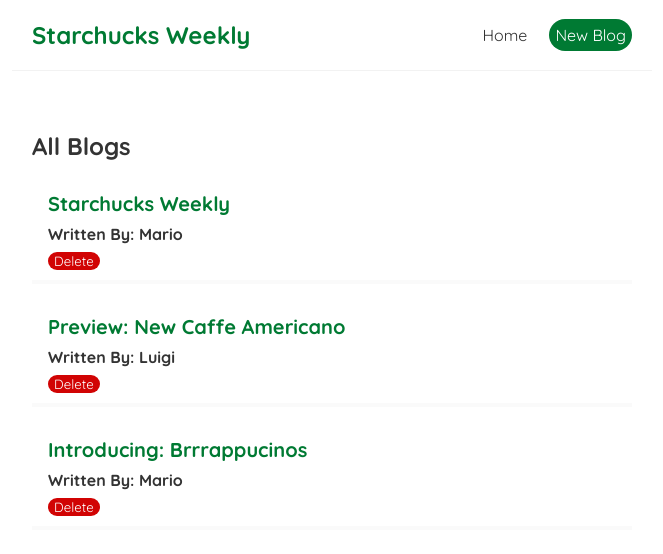
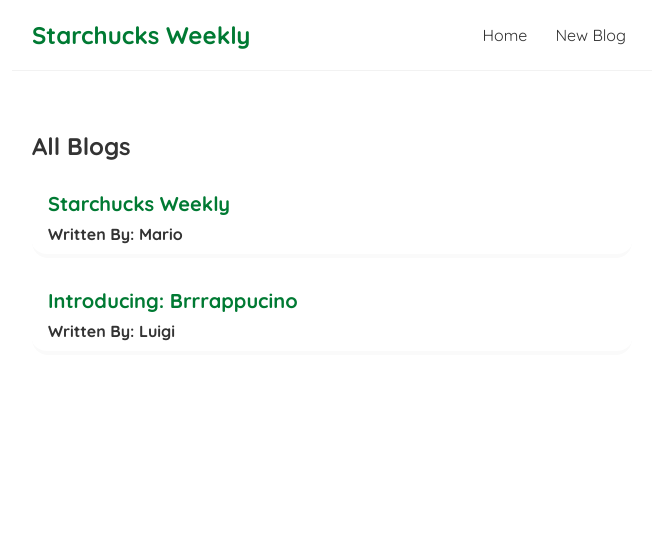
Before and after one commit to ghostly-developer/Starchucks-Blog, a React (Create React App) app: page / in a window 1280 px wide. Shown: the top 554 px of the page, without its empty margins (308-971 px from the left). Built offline with nearby package versions, Linux system fonts and the light colour scheme; data requests are answered from the project's data file.

Commit message:
Create Simple 'Database', Create Abort
Made a .json 'database' that stores all the blogs and made an abort function that will stop the fetch when switching to a new page.

```diff
--- /dev/null
+++ b/data/db.json
@@ -0,0 +1,16 @@
+{
+    "blogs": [
+      {
+        "title": "Starchucks Weekly",
+        "body": "Lorem ipsum dolor sit amet consectetur adipisicing elit. Atque recusandae rerum beatae sequi delectus, vitae a aspernatur sit quam dolorum dolor inventore saepe ipsam laboriosam accusamus, debitis odit quasi soluta nemo hic veniam est repellendus! Similique odio a minima repellat. Rem modi, fugit sed sunt, enim veritatis quo tempora commodi voluptate perferendis est quas soluta repellendus similique ab sint nam perspiciatis architecto debitis temporibus laudantium molestiae saepe, nostrum vitae? Atque quidem vero architecto, mollitia aliquid amet illo ipsum est reprehenderit possimus voluptates animi ex, cupiditate non libero, ullam quas corporis molestias veritatis! Aspernatur aliquam hic incidunt dolorum, odio dolore accusantium labore. Adipisci nesciunt provident ipsam natus dolor, officia quos deleniti ex eius explicabo veniam commodi, placeat soluta aliquam laudantium. Veniam atque fugiat reiciendis esse distinctio commodi recusandae. Optio exercitationem iusto molestias. Asperiores dolorum, voluptas ad est harum repellendus quis esse repudiandae ea ratione. Ea officia illo ducimus expedita similique mollitia.",
+        "author": "Mario",
+        "id": 1
+      },
+      {
+        "title": "Introducing: Brrrappucino",
+        "body": "Lorem ipsum dolor sit amet consectetur adipisicing elit. Atque recusandae rerum beatae sequi delectus, vitae a aspernatur sit quam dolorum dolor inventore saepe ipsam laboriosam accusamus, debitis odit quasi soluta nemo hic veniam est repellendus! Similique odio a minima repellat. Rem modi, fugit sed sunt, enim veritatis quo tempora commodi voluptate perferendis est quas soluta repellendus similique ab sint nam perspiciatis architecto debitis temporibus laudantium molestiae saepe, nostrum vitae? Atque quidem vero architecto, mollitia aliquid amet illo ipsum est reprehenderit possimus voluptates animi ex, cupiditate non libero, ullam quas corporis molestias veritatis! Aspernatur aliquam hic incidunt dolorum, odio dolore accusantium labore. Adipisci nesciunt provident ipsam natus dolor, officia quos deleniti ex eius explicabo veniam commodi, placeat soluta aliquam laudantium. Veniam atque fugiat reiciendis esse distinctio commodi recusandae. Optio exercitationem iusto molestias. Asperiores dolorum, voluptas ad est harum repellendus quis esse repudiandae ea ratione. Ea officia illo ducimus expedita similique mollitia.",
+        "author": "Luigi",
+        "id": 2
+      }
+    ]
+  }
--- a/package.json
+++ b/package.json
@@ -8,6 +8,7 @@
     "@testing-library/user-event": "^12.8.3",
     "react": "^17.0.2",
     "react-dom": "^17.0.2",
+    "react-router-dom": "^5.2.0",
     "react-scripts": "4.0.3",
     "web-vitals": "^1.1.2"
   },
--- a/src/App.js
+++ b/src/App.js
@@ -1,15 +1,26 @@
 import Navbar from './Navbar';
 import Home from './Home';
+import { BrowserRouter as Router, Route, Switch} from 'react-router-dom'
+import Create from './Create';
 
 function App() {
   document.title = "Starchucks Weekly";
   return (
-    <div>
-      <Navbar />
-      <div className="content">
-        <Home />
+    <Router>
+      <div>
+        <Navbar />
+        <div className="content">
+          <Switch>
+            <Route exact path="/">
+              <Home />
+            </Route>
+            <Route path="/create">
+              <Create />
+            </Route>
+          </Switch>
+        </div>
       </div>
-    </div>
+    </Router>
   );
 }
 
--- a/src/BlogList.js
+++ b/src/BlogList.js
@@ -6,7 +6,7 @@ function BlogList({blogs, title, handleDelete}) {
                 <div className="blog-preview" key={blog.id}>
                     <h2>{ blog.title }</h2>
                     <h4>Written By: { blog.author }</h4>
-                    <button className="button-danger" style={{marginTop: "8px"}}onClick={() => handleDelete(blog.id)}>Delete</button>
+
                 </div>
             ))}
         </div>
--- /dev/null
+++ b/src/Create.js
@@ -0,0 +1,9 @@
+function Create() {
+    return (
+        <div className="create">
+            <h2>Add a New Blog</h2>
+        </div>
+    );
+}
+
+export default Create;
--- a/src/Home.js
+++ b/src/Home.js
@@ -1,21 +1,14 @@
-import { useState } from 'react';
 import BlogList from './BlogList';
+import useFetch from './useFetch';
 
 function Home() {
-    const [blogs, setBlogs] = useState([
-    { title: 'Starchucks Weekly', body: 'lorem ipsum...', author: 'Mario', id: 1 },
-    { title: 'Preview: New Caffe Americano', body: 'lorem ipsum...', author: 'Luigi', id: 2 },
-    { title: 'Introducing: Brrrappucinos', body: 'lorem ipsum...', author: 'Mario', id: 3 }
-    ]);
-
-    function handleDelete(id){
-        const newBlogs = blogs.filter(blog => blog.id !== id);
-        setBlogs(newBlogs);
-    }
+    const { data: blogs, isLoading, error } = useFetch('http://localhost:8000/blogs');
 
     return (
         <div className="home">
-            <BlogList blogs={ blogs } title="All Blogs" handleDelete={ handleDelete }/>
+            { error && <h1>{ error }</h1>}
+            { isLoading && <h1>Loading Data...</h1> }
+            { blogs && <BlogList blogs={ blogs } title="All Blogs"/> } {/* Skip rendering if blogs is still null*/}
         </div>
     );
 }
--- a/src/Navbar.js
+++ b/src/Navbar.js
@@ -1,10 +1,12 @@
+import { Link } from 'react-router-dom';
+
 function Navbar() {
     return (
         <nav className="navbar">
             <h1>Starchucks Weekly</h1>
             <div className="links">
-                <a href="./">Home</a>
-                <a className="button" href="./create">New Blog</a>
+                <Link to="./">Home</Link>
+                <Link to="./create">New Blog</Link>
             </div>
         </nav>
     );
--- a/src/index.css
+++ b/src/index.css
@@ -74,9 +74,10 @@
   padding: 10px 16px;
   margin: 20px 0;
   border-bottom: 4px solid #fafafa;
+  border-radius: 16px;
 }
 .blog-preview:hover {
-  box-shadow: 1px 3px 6px rgba(0, 0, 0, 0.1);
+  box-shadow: 1px 3px 8px rgba(0, 0, 0, 0.3);
 }
 .blog-preview h2 {
   font-size: 20px;
--- /dev/null
+++ b/src/useFetch.js
@@ -0,0 +1,43 @@
+import { useState, useEffect } from 'react';
+
+function useFetch(url){
+    const [data, setData] = useState(null);
+    const [isLoading, setIsLoading] = useState(true);
+    const [error, setError] = useState(null);
+
+    useEffect(() => {
+        const abortCtrl = new AbortController();
+
+        setTimeout(() => {
+            fetch(url, { signal: abortCtrl.signal})
+                .then(res => {
+                    console.log(res);
+                    if (!res.ok){
+                        throw Error('Failed To Fetch Data')
+                    }
+                    return res.json();
+                })
+                .then(data => {
+                    console.log(data);
+                    setData(data);
+                    setIsLoading(false);
+                    setError(null);
+                })
+                .catch((err) => {
+                    if (err.name === 'AbortError'){
+                        console.log("Fetch Aborted");
+                    } else {
+                    console.log(err.message);
+                    setError(err.message);
+                    setIsLoading(false);
+                    }
+                })
+        }, 1000); //By all means, remove this. This is just used to show the loading status
+
+        return () => abortCtrl.abort(); //Killing off the fetch when it unmounts
+    }, [url]);
+
+    return { data, isLoading, error }
+}
+
+export default useFetch;
```
Also changed, not shown: 1 other file (tests, documents, lock files or other folders).
